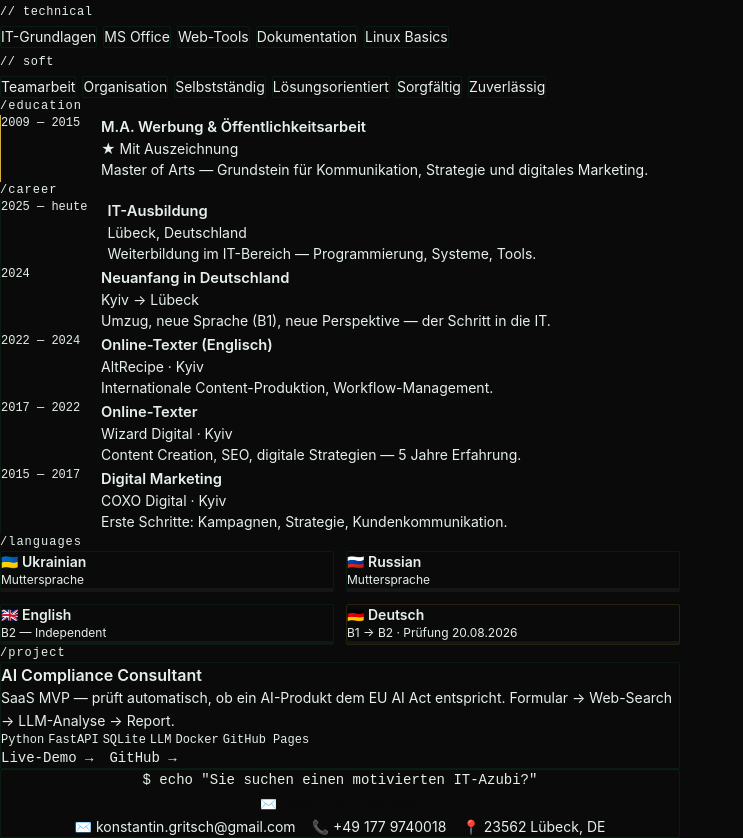
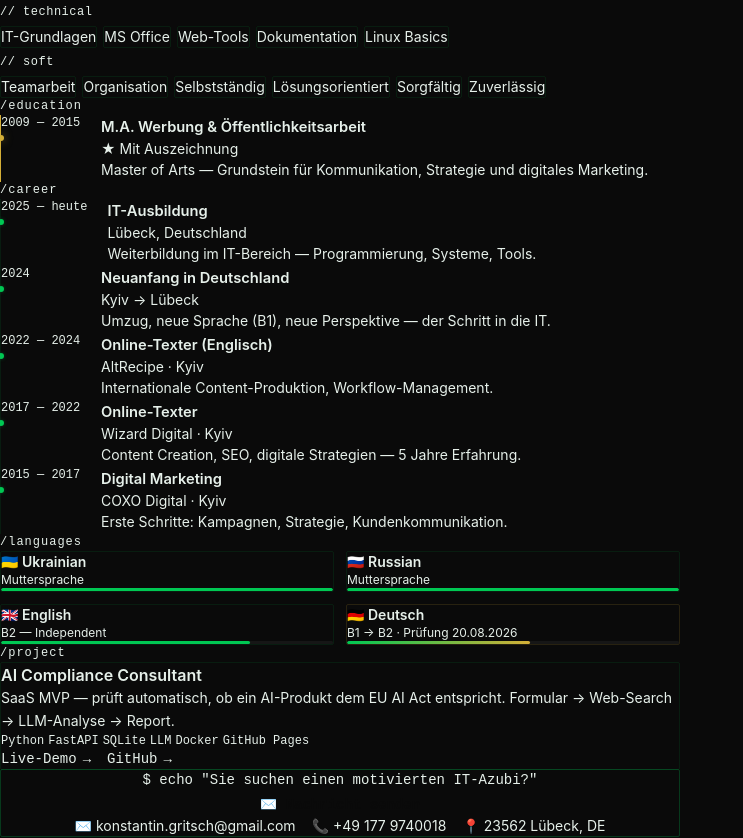
Before and after one commit to grytchyn/cv, a React (Vite) app: page / in a window 1280 px wide. Shown: the part 742-1580 px from the top of the page, without its empty margins (0-743 px from the left). Built offline with nearby package versions, Linux system fonts and the light colour scheme.

Commit message:
feat: animations + rename to cv

```diff
--- a/src/components/About.tsx
+++ b/src/components/About.tsx
@@ -1,7 +1,7 @@
 import { useScrollReveal } from '../hooks/useScrollReveal';
 
 const About = () => {
-  const ref = useScrollReveal<HTMLElement>(0);
+  const ref = useScrollReveal<HTMLElement>(0, 'slide-in-left');
 
   return (
     <section ref={ref} className="px-6 py-16 max-w-[42.5rem] mx-auto" style={{ opacity: 0 }}>
--- a/src/components/Contact.tsx
+++ b/src/components/Contact.tsx
@@ -1,7 +1,32 @@
+import { useEffect, useRef } from 'react';
+
 const Contact = () => {
+  const ref = useRef<HTMLDivElement>(null);
+
+  useEffect(() => {
+    const el = ref.current;
+    if (!el) return;
+    const observer = new IntersectionObserver(
+      ([entry]) => {
+        if (entry.isIntersecting) {
+          el.style.opacity = '1';
+          el.classList.add('animate-fade-in-scale');
+          observer.unobserve(el);
+        }
+      },
+      { threshold: 0.15 }
+    );
+    observer.observe(el);
+    return () => observer.disconnect();
+  }, []);
+
   return (
     <section className="px-6 py-16 pb-24 max-w-[42.5rem] mx-auto">
-      <div className="rounded-xs border border-[var(--border)] p-8 text-center">
+      <div
+        ref={ref}
+        className="rounded-xs border border-[var(--border)] p-8 text-center opacity-0"
+        style={{ borderColor: 'var(--border-hover)' }}
+      >
         <h2 className="font-['JetBrains_Mono',monospace] text-sm font-normal text-green-muted mb-5">
           $ echo &quot;Sie suchen einen motivierten IT-Azubi?&quot;
         </h2>
--- a/src/components/Languages.tsx
+++ b/src/components/Languages.tsx
@@ -1,4 +1,4 @@
-import { useScrollReveal } from '../hooks/useScrollReveal';
+import { useRef, useEffect } from 'react';
 
 interface Lang {
   flag: string;
@@ -16,26 +16,49 @@ const languages: Lang[] = [
 ];
 
 function LangCard({ lang, delay }: { lang: Lang; delay: number }) {
-  const ref = useScrollReveal<HTMLDivElement>(delay);
+  const ref = useRef<HTMLDivElement>(null);
+
+  useEffect(() => {
+    const el = ref.current;
+    if (!el) return;
+
+    const observer = new IntersectionObserver(
+      ([entry]) => {
+        if (entry.isIntersecting) {
+          setTimeout(() => {
+            el.style.opacity = '1';
+            el.classList.add('animate-fade-in-up');
+            // Trigger bar fill
+            const fill = el.querySelector('.lang-fill') as HTMLElement;
+            if (fill) fill.style.width = lang.width + '%';
+          }, delay);
+          observer.unobserve(el);
+        }
+      },
+      { threshold: 0.15 }
+    );
+
+    observer.observe(el);
+    return () => observer.disconnect();
+  }, [delay, lang.width]);
 
   return (
     <div
       ref={ref}
-      className="p-4 rounded-xs border border-[var(--border)] opacity-0 transition-all duration-400 hover:border-green/25"
+      className="p-4 rounded-xs border border-[var(--border)] opacity-0 transition-all duration-400 hover:border-green/25 hover:scale-[1.02]"
       style={{ borderColor: lang.gold ? 'rgba(212,175,55,0.15)' : undefined }}
     >
       <p className="text-sm font-semibold text-green-text mb-0.5">{lang.flag} {lang.name}</p>
       <p className={`text-xs mb-2 ${lang.gold ? 'text-gold' : 'text-green-text-dim'}`}>{lang.level}</p>
       <div className="h-[3px] bg-white/5 rounded-sm overflow-hidden">
         <div
-          className="h-full rounded-sm transition-all duration-800 ease-out"
+          className="lang-fill h-full rounded-sm"
           style={{
             width: '0%',
             background: lang.gold
               ? 'linear-gradient(90deg, var(--green), var(--gold))'
               : 'var(--green)',
           }}
-          data-width={lang.width}
         ></div>
       </div>
     </div>
--- a/src/components/Project.tsx
+++ b/src/components/Project.tsx
@@ -1,14 +1,14 @@
 import { useScrollReveal } from '../hooks/useScrollReveal';
 
 const Project = () => {
-  const ref = useScrollReveal<HTMLElement>(200);
+  const ref = useScrollReveal<HTMLElement>(0, 'fade-in-scale');
 
   return (
     <section ref={ref} className="px-6 py-16 max-w-[42.5rem] mx-auto" style={{ opacity: 0 }}>
       <p className="font-['JetBrains_Mono',monospace] text-xs text-green tracking-[1px] mb-1">/project</p>
       <div className="w-10 h-px bg-green-dim mb-6"></div>
 
-      <div className="rounded-xs border border-[var(--border)] p-6 transition-all duration-300 hover:border-green/25 hover:-translate-y-0.5">
+      <div className="rounded-xs border border-[var(--border)] p-6 transition-all duration-300 hover:border-green/25 hover:-translate-y-1 hover:shadow-[0_0_16px_rgba(0,200,83,0.08)]">
         <h3 className="text-base font-semibold text-green-text mb-2">AI Compliance Consultant</h3>
         <p className="text-sm text-green-text-dim leading-relaxed mb-4">
           SaaS MVP — prüft automatisch, ob ein AI-Produkt dem EU AI Act entspricht.
@@ -16,17 +16,17 @@ const Project = () => {
         </p>
         <div className="flex flex-wrap gap-1 mb-4">
           {['Python', 'FastAPI', 'SQLite', 'LLM', 'Docker', 'GitHub Pages'].map((tag) => (
-            <span key={tag} className="font-['JetBrains_Mono',monospace] text-xs px-2.5 py-0.5 rounded-xs bg-green/5 text-green-muted">
+            <span key={tag} className="font-['JetBrains_Mono',monospace] text-xs px-2.5 py-0.5 rounded-xs bg-green/5 text-green-muted transition-all duration-200 hover:bg-green/10">
               {tag}
             </span>
           ))}
         </div>
         <div className="flex gap-4">
-          <a href="https://grytchyn.github.io/ai-compliance-consultant/" target="_blank" rel="noopener noreferrer" className="font-['JetBrains_Mono',monospace] text-sm text-green no-underline transition-colors duration-200 hover:text-gold inline-flex items-center gap-1.5">
-            Live-Demo →
+          <a href="https://grytchyn.github.io/ai-compliance-consultant/" target="_blank" rel="noopener noreferrer" className="font-['JetBrains_Mono',monospace] text-sm text-green no-underline transition-all duration-200 hover:text-gold inline-flex items-center gap-1.5 group">
+            Live-Demo <span className="group-hover:translate-x-0.5 transition-transform">→</span>
           </a>
-          <a href="https://github.com/grytchyn/ai-compliance-consultant" target="_blank" rel="noopener noreferrer" className="font-['JetBrains_Mono',monospace] text-sm text-green no-underline transition-colors duration-200 hover:text-gold inline-flex items-center gap-1.5">
-            GitHub →
+          <a href="https://github.com/grytchyn/ai-compliance-consultant" target="_blank" rel="noopener noreferrer" className="font-['JetBrains_Mono',monospace] text-sm text-green no-underline transition-all duration-200 hover:text-gold inline-flex items-center gap-1.5 group">
+            GitHub <span className="group-hover:translate-x-0.5 transition-transform">→</span>
           </a>
         </div>
       </div>
--- a/src/components/Skills.tsx
+++ b/src/components/Skills.tsx
@@ -12,7 +12,7 @@ const skillCategories = [
 ];
 
 const Skills = () => {
-  const ref = useScrollReveal<HTMLElement>(100);
+  const ref = useScrollReveal<HTMLElement>(0, 'fade-in-up');
 
   return (
     <section ref={ref} className="px-6 py-16 max-w-[42.5rem] mx-auto" style={{ opacity: 0 }}>
@@ -28,7 +28,7 @@ const Skills = () => {
             {cat.skills.map((skill) => (
               <span
                 key={skill}
-                className="text-sm px-3.5 py-1 rounded-xs border border-[var(--border)] text-green-text transition-all duration-250 hover:border-green hover:text-green hover:bg-green/5"
+                className="text-sm px-3.5 py-1 rounded-xs border border-[var(--border)] text-green-text transition-all duration-250 hover:border-green hover:text-green hover:bg-green/5 hover:scale-105"
                 style={{ cursor: 'default' }}
               >
                 {skill}
--- a/src/components/Timeline.tsx
+++ b/src/components/Timeline.tsx
@@ -52,15 +52,21 @@ const careerItems: TimelineItem[] = [
 ];
 
 function TimelineItemRow({ item, delay }: { item: TimelineItem; delay: number }) {
-  const ref = useScrollReveal<HTMLDivElement>(delay);
+  const ref = useScrollReveal<HTMLDivElement>(delay, 'slide-in-left');
 
   return (
     <div
       ref={ref}
-      className="flex gap-5 py-4 pl-5 border-l border-[var(--border)] relative opacity-0"
+      className="flex gap-5 py-4 pl-5 border-l border-[var(--border)] relative opacity-0 transition-all duration-300 hover:pl-6"
       style={{ borderLeftColor: item.gold ? 'var(--gold)' : 'var(--border)' }}
     >
-      <div className="absolute left-[-3px] top-5 w-[6px] h-[6px] rounded-full bg-green"></div>
+      <div
+        className="absolute left-[-3px] top-5 w-[6px] h-[6px] rounded-full transition-all duration-300"
+        style={{
+          background: item.gold ? 'var(--gold)' : 'var(--green)',
+          boxShadow: item.gold ? '0 0 8px rgba(212,175,55,0.5)' : '0 0 4px rgba(0,200,83,0.3)',
+        }}
+      ></div>
       <div className="font-['JetBrains_Mono',monospace] text-xs text-green-muted min-w-[80px] shrink-0 pt-0.5">
         {item.date}
       </div>
--- a/src/hooks/useScrollReveal.ts
+++ b/src/hooks/useScrollReveal.ts
@@ -1,6 +1,11 @@
 import { useRef, useEffect } from 'react';
 
-export function useScrollReveal<T extends HTMLElement>(delay = 0) {
+type AnimationType = 'fade-in-up' | 'fade-in-scale' | 'slide-in-left';
+
+export function useScrollReveal<T extends HTMLElement>(
+  delay = 0,
+  animation: AnimationType = 'fade-in-up'
+) {
   const ref = useRef<T>(null);
 
   useEffect(() => {
@@ -11,7 +16,7 @@ export function useScrollReveal<T extends HTMLElement>(delay = 0) {
       ([entry]) => {
         if (entry.isIntersecting) {
           setTimeout(() => {
-            el.classList.add('animate-fade-in');
+            el.classList.add(`animate-${animation}`);
             el.style.opacity = '1';
           }, delay);
           observer.unobserve(el);
@@ -22,7 +27,7 @@ export function useScrollReveal<T extends HTMLElement>(delay = 0) {
 
     observer.observe(el);
     return () => observer.disconnect();
-  }, [delay]);
+  }, [delay, animation]);
 
   return ref;
 }
--- a/src/index.css
+++ b/src/index.css
@@ -38,7 +38,8 @@ body::before {
 ::-webkit-scrollbar-thumb { background: var(--green-dim); border-radius: 3px; }
 ::-webkit-scrollbar-thumb:hover { background: var(--green-muted); }
 
-/* Cursor blink */
+/* ===== ANIMATIONS ===== */
+
 @keyframes blink { 0%,100%{opacity:1} 50%{opacity:0} }
 .cursor-blink {
   display: inline-block;
@@ -49,13 +50,54 @@ body::before {
   vertical-align: text-bottom;
 }
 
-/* Scroll hint bounce */
 @keyframes bounceDown { 0%,100%{transform:translateY(0)} 50%{transform:translateY(4px)} }
-@keyframes fadeScroll { 0%,100%{opacity:.4} 50%{opacity:1} }
 
-/* Section animations */
 @keyframes fadeInUp {
-  from { opacity: 0; transform: translateY(12px); }
+  from { opacity: 0; transform: translateY(16px); }
   to { opacity: 1; transform: translateY(0); }
 }
-.animate-fade-in { animation: fadeInUp 0.5s cubic-bezier(.25,.1,.25,1) forwards; }
+.animate-fade-in-up {
+  animation: fadeInUp 0.5s cubic-bezier(0.2, 0, 0, 1) forwards;
+}
+
+@keyframes fadeInScale {
+  from { opacity: 0; transform: scale(0.96); }
+  to { opacity: 1; transform: scale(1); }
+}
+.animate-fade-in-scale {
+  animation: fadeInScale 0.4s cubic-bezier(0.2, 0, 0, 1) forwards;
+}
+
+@keyframes slideInLeft {
+  from { opacity: 0; transform: translateX(-20px); }
+  to { opacity: 1; transform: translateX(0); }
+}
+.animate-slide-in-left {
+  animation: slideInLeft 0.4s cubic-bezier(0.2, 0, 0, 1) forwards;
+}
+
+@keyframes typewriter {
+  from { width: 0; }
+  to { width: 100%; }
+}
+.typewriter-text {
+  display: inline-block;
+  overflow: hidden;
+  white-space: nowrap;
+  width: 0;
+  animation: typewriter 0.8s steps(15) 0.3s forwards;
+  vertical-align: bottom;
+}
+
+@keyframes glowPulse {
+  0%, 100% { box-shadow: 0 0 4px rgba(0, 200, 83, 0.2); }
+  50% { box-shadow: 0 0 12px rgba(0, 200, 83, 0.5); }
+}
+
+/* Fill animation for lang bars */
+@keyframes fillBar {
+  from { width: 0%; }
+}
+.lang-fill {
+  animation: fillBar 0.8s cubic-bezier(0.2, 0, 0, 1) forwards;
+}
--- a/vite.config.ts
+++ b/vite.config.ts
@@ -3,7 +3,7 @@ import react from '@vitejs/plugin-react'
 import tailwindcss from '@tailwindcss/vite'
 
 export default defineConfig({
-  base: '/portfolio-cv/',
+  base: '/cv/',
   plugins: [react(), tailwindcss()],
   build: {
     outDir: 'docs',
```
Also changed, not shown: src/components/Hero.tsx (+30 -6 lines), 4 other files (tests, documents, lock files or other folders).
